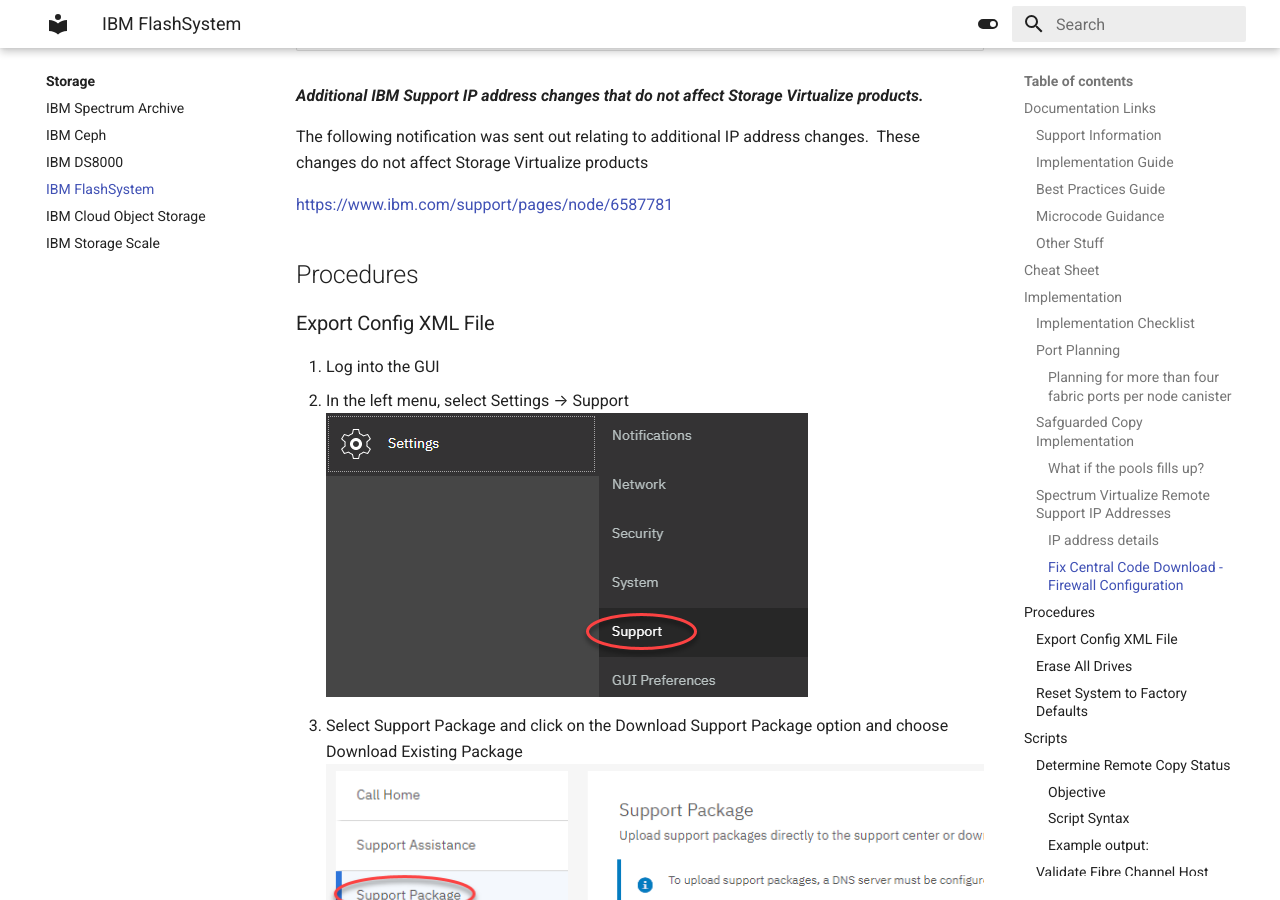
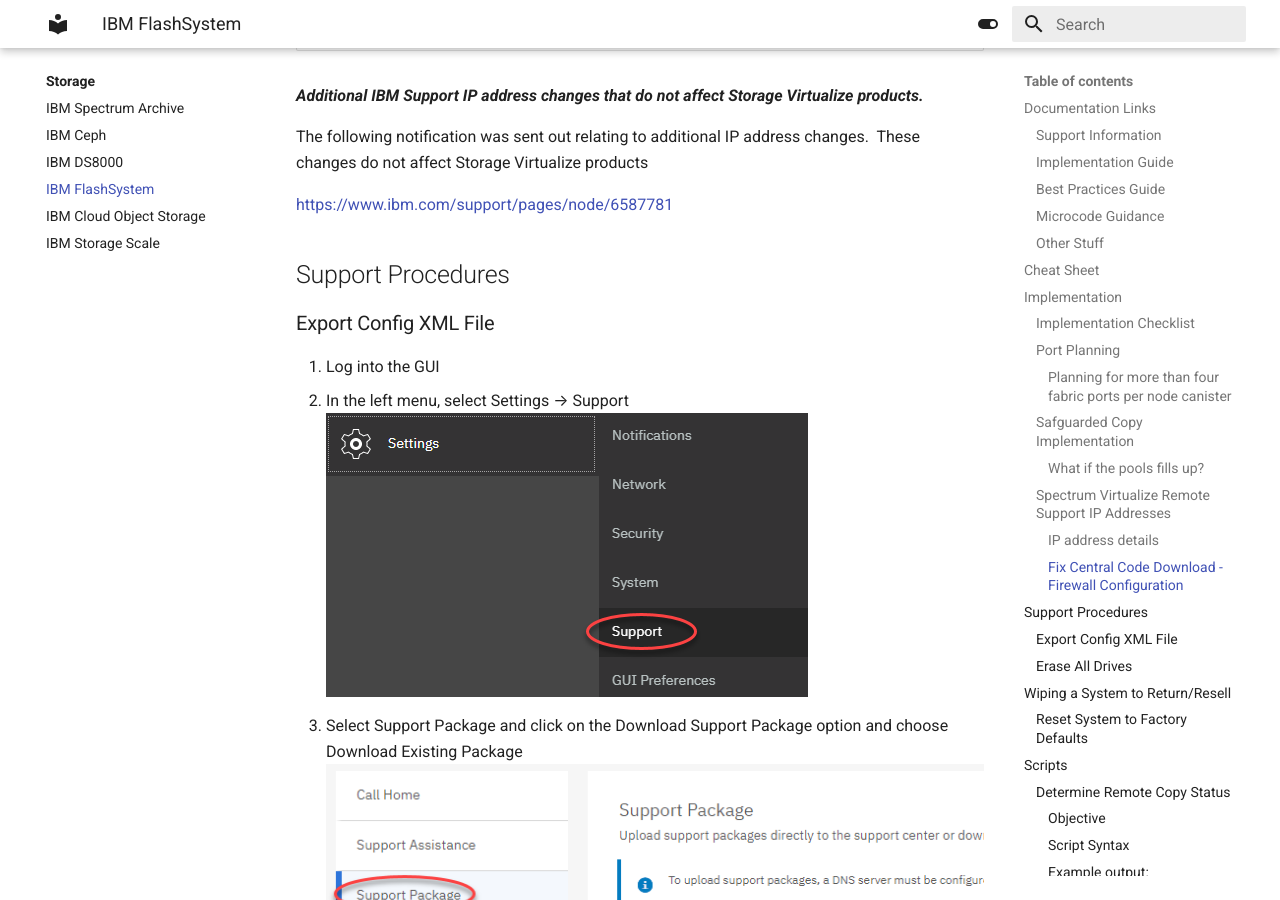
Before and after one commit to rickkoe/worknotes, an MkDocs documentation site: the page built from docs/Storage/flashsystem.md, in a window 1280 px wide and 900 px high, scrolled down 7079 px. Built offline with MkDocs 1.6.1 and Material for MkDocs 9.7.7, drawn with Linux system fonts in a browser that asks for light colours; some of the changed text lies outside the part shown.

Commit message:
support procedures

```diff
--- a/docs/Storage/flashsystem.md
+++ b/docs/Storage/flashsystem.md
@@ -225,7 +225,7 @@
 
 
 
-## Procedures
+## Support Procedures
 
 ### Export Config XML File
 1. Log into the GUI
@@ -250,6 +250,8 @@
 1. Verify erasure completion
 
         lsdriveprogress
+
+## Wiping a System to Return/Resell
 
 ### Reset System to Factory Defaults
 1. Delete all hosts, volumes, and pools
```
